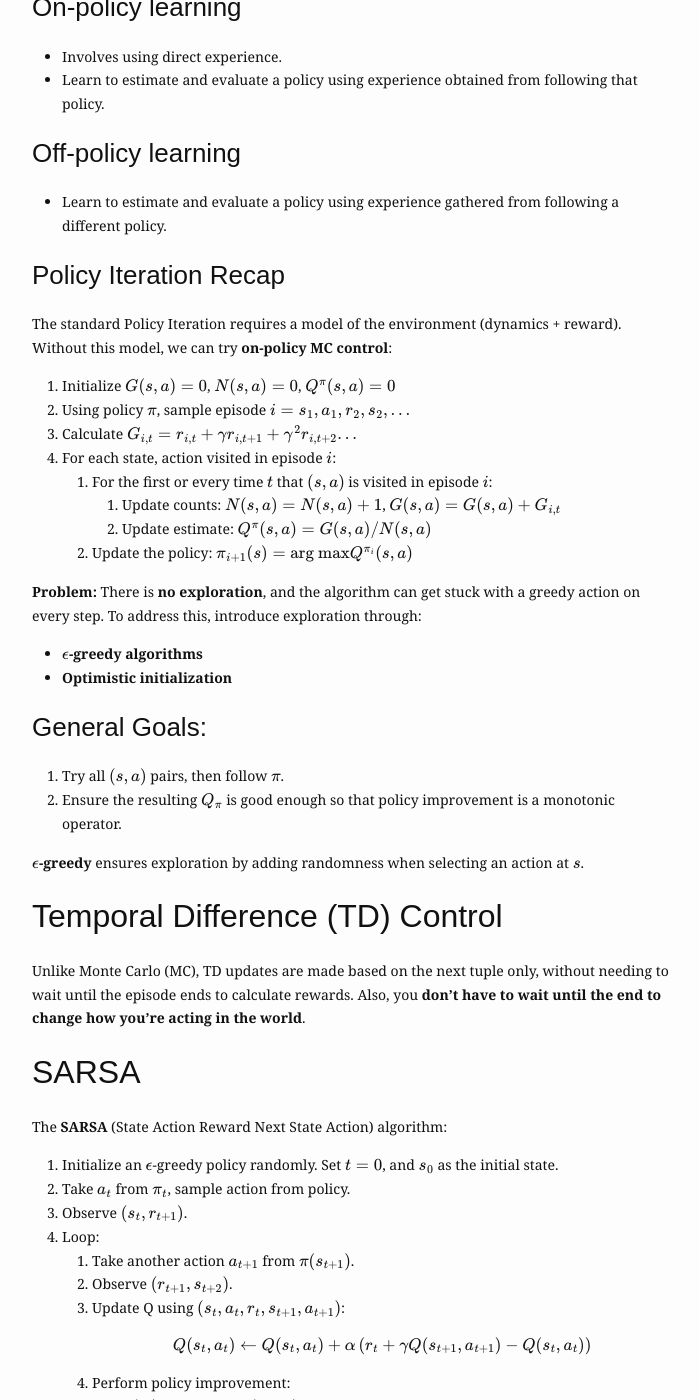
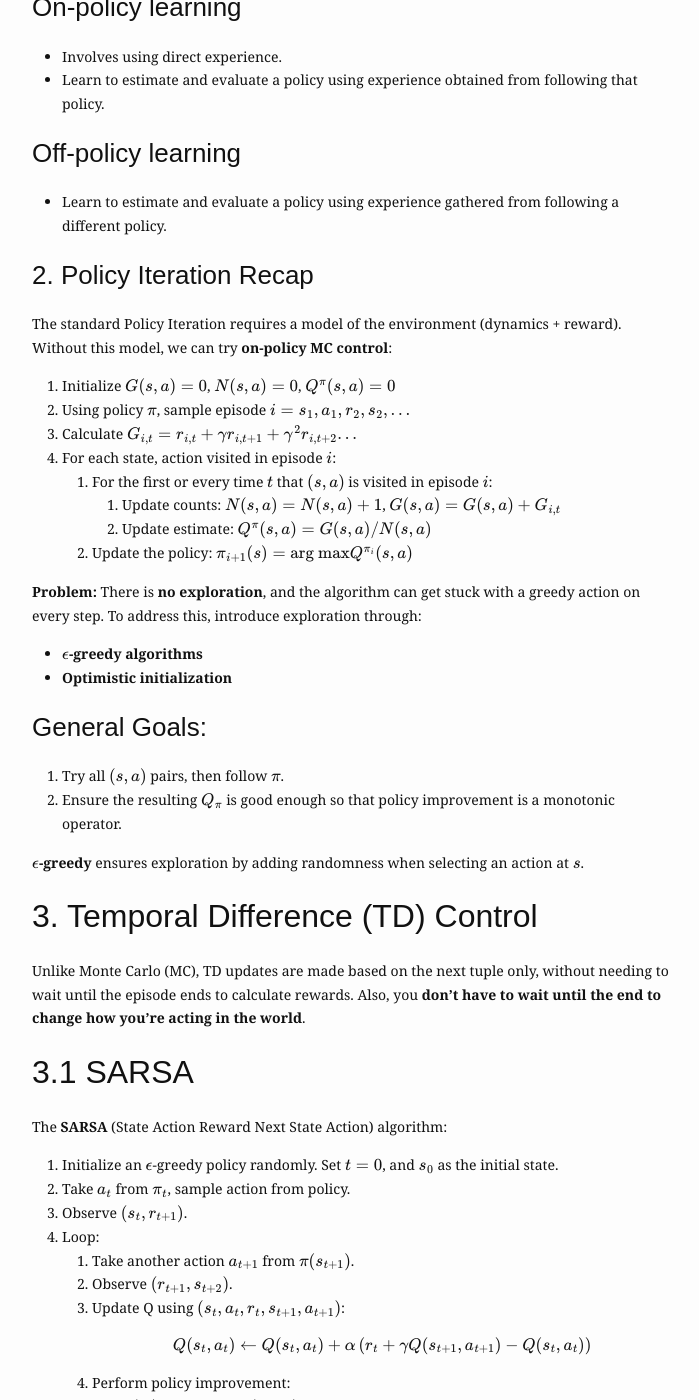
Before and after one commit to eliottvincent/bay, a Jekyll site: the page built from _posts/2024-09-25-RL-SARSA-Q-learning-MC.md, in a window 1280 px wide and 1400 px high, scrolled down 1173 px. Shown: the whole window, without its empty margins (288-987 px from the left). Built offline with Jekyll 4.4.1, drawn with Linux system fonts in a browser that asks for light colours; some of the changed text lies outside the part shown.

Commit message:
Update 2024-09-25-RL-SARSA-Q-learning-MC.md

```diff
--- a/_posts/2024-09-25-RL-SARSA-Q-learning-MC.md
+++ b/_posts/2024-09-25-RL-SARSA-Q-learning-MC.md
@@ -13,7 +13,7 @@ og_image: /assets/img/learning/algo_comp.jpeg
 
 # Lecture 6 - Monte Carlo and TD Control
 
-## Control in MC and TD
+## 1. Control in MC and TD
 We aim to find how good a policy is and learn the best policy without having a model of the environment.
 
 - **Assumptions:**
@@ -27,7 +27,7 @@ We aim to find how good a policy is and learn the best policy without having a m
 ### Off-policy learning
 - Learn to estimate and evaluate a policy using experience gathered from following a different policy.
 
-### Policy Iteration Recap
+### 2. Policy Iteration Recap
 The standard Policy Iteration requires a model of the environment (dynamics + reward). Without this model, we can try **on-policy MC control**:
 
 1. Initialize $$G(s,a) = 0$$, $$N(s,a) = 0$$, $$Q^{\pi}(s,a) = 0$$
@@ -49,10 +49,10 @@ The standard Policy Iteration requires a model of the environment (dynamics + re
 
 **$$\epsilon$$-greedy** ensures exploration by adding randomness when selecting an action at $$s$$.
 
-## Temporal Difference (TD) Control
+## 3. Temporal Difference (TD) Control
 Unlike Monte Carlo (MC), TD updates are made based on the next tuple only, without needing to wait until the episode ends to calculate rewards. Also, you **don’t have to wait until the end to change how you're acting in the world**.
 
-## SARSA
+## 3.1 SARSA
 The **SARSA** (State Action Reward Next State Action) algorithm:
 
 1. Initialize an $$\epsilon$$-greedy policy randomly. Set $$t=0$$, and $$s_0$$ as the initial state.
@@ -91,7 +91,7 @@ SARSA for finite-state and finite-action MDPs converges to the optimal action-va
 
    For example, $$\alpha_t = 1/T$$ satisfies this condition.
 
-## Q-learning
+## 3.2 Q-learning
 The only difference between **SARSA** and **Q-learning** is in the update rule:
 
 $$
```
Also changed, not shown: other parts of _posts/2024-09-25-RL-SARSA-Q-learning-MC.md (+1 -1 lines).
